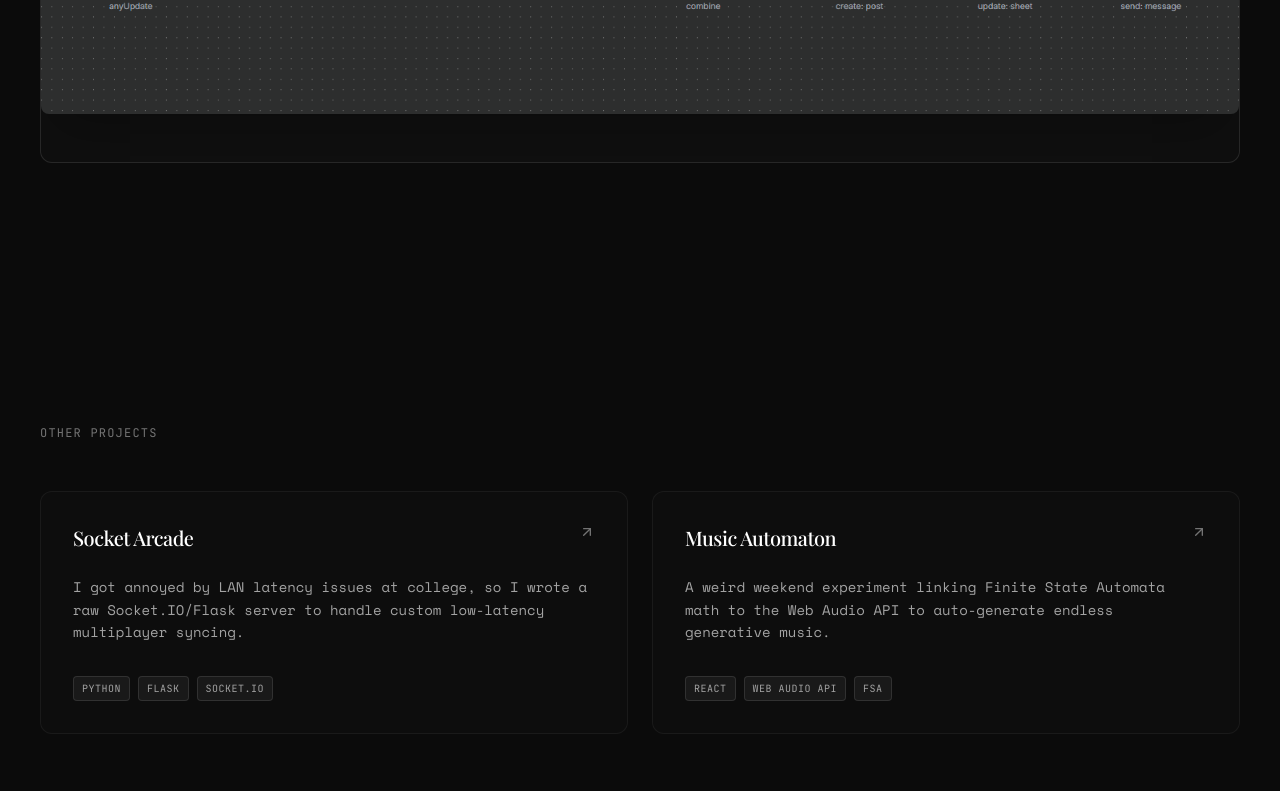
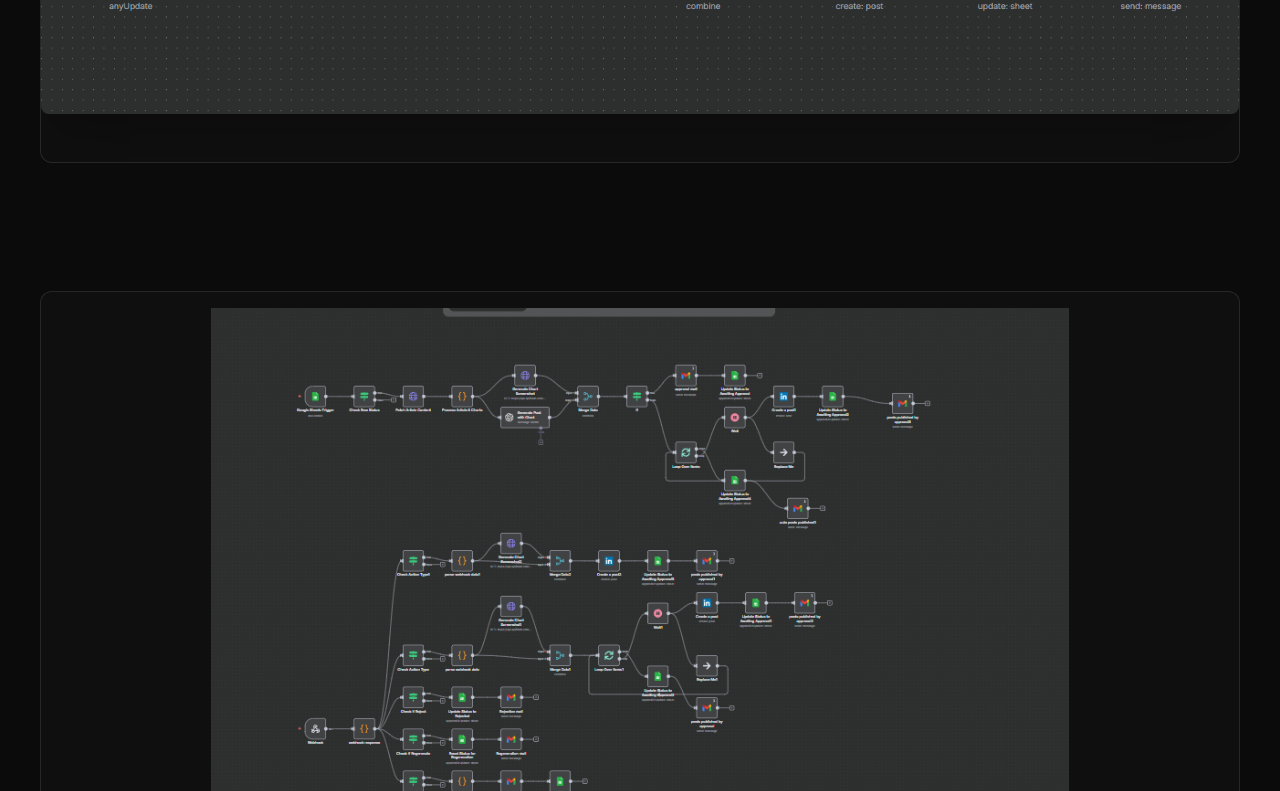
Before and after one commit to Rao-automates/Portfolio, a Next.js app: page / in a window 1280 px wide. Shown: the part 9384-10175 px from the top of the page. Built offline with nearby package versions, Linux system fonts and the light colour scheme; a web font is replaced by a local one.

Commit message:
fix: restore linkedin automation image and fix duplicates

```diff
--- a/components/Work.jsx
+++ b/components/Work.jsx
@@ -66,7 +66,6 @@ const caseStudies = [
     ],
     screenshots: [
       '/linkedin-automation/workflow-overview.png',
-      '/linkedin-automation/workflow-detail.png',
     ],
     isAutomation: true
   }
@@ -172,6 +171,21 @@ export function Work() {
 
 
 
+            {study.isAutomation && (
+              <div className="flex flex-col gap-8">
+                {study.screenshots?.map((src, k) => (
+                  <motion.div
+                    key={k}
+                    initial={{ opacity: 0, y: 20 }} whileInView={{ opacity: 1, y: 0 }} viewport={{ once: true }} transition={{ duration: 0.5, delay: k * 0.1 }}
+                    className="rounded-xl overflow-hidden border border-white/10 bg-white/[0.02] p-2 md:p-4 flex justify-center"
+                  >
+                    {/* eslint-disable-next-line @next/next/no-img-element */}
+                    <img src={src} alt={`Workflow Architecture ${k + 1}`} className="w-full max-h-[70vh] object-contain rounded" loading="lazy" />
+                  </motion.div>
+                ))}
+              </div>
+            )}
+
             {study.id !== 'linkedin' && <div className="w-full h-px bg-white/10 mt-32 md:mt-48" />}
           </div>
         ))}
```
